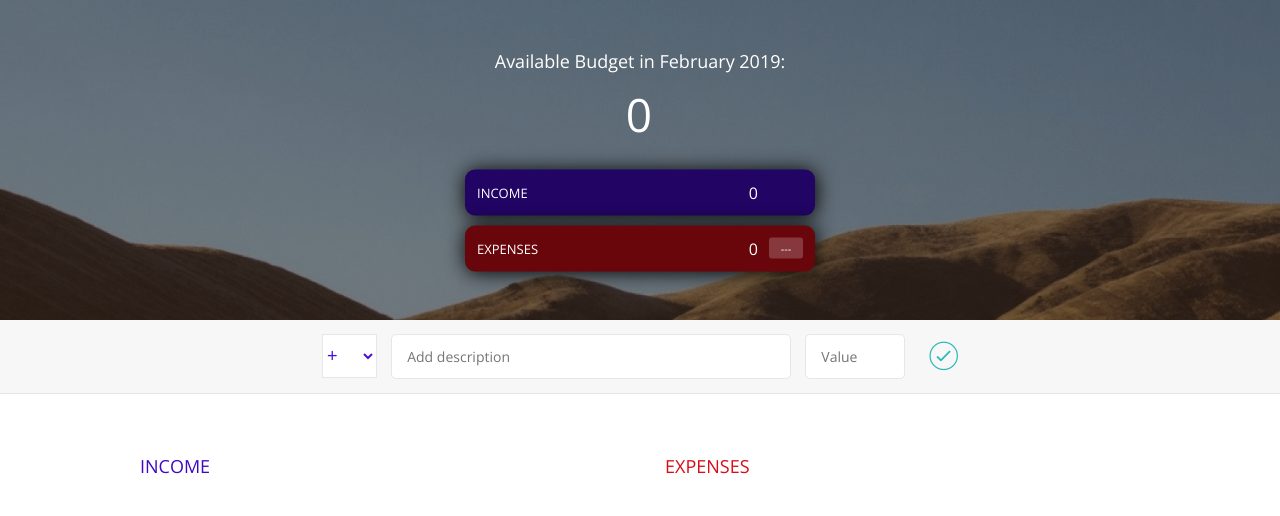
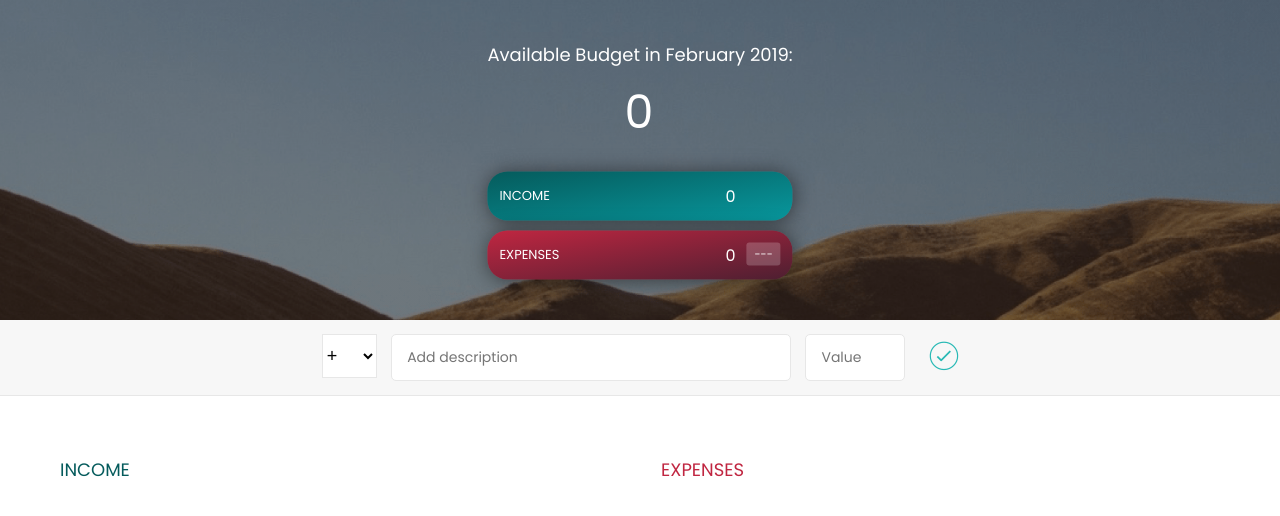
Before and after one commit to ccassob/budgety, a plain HTML site: page index.html in a window 1280 px wide. Drawn offline with nearby package versions, Linux system fonts and the light colour scheme.

Commit message:
Mejorado colores

```diff
--- a/index.html
+++ b/index.html
@@ -3,6 +3,8 @@
     <head>
         <meta charset="UTF-8">
         <link href="https://fonts.googleapis.com/css?family=Open+Sans:100,300,400,600" rel="stylesheet" type="text/css">
+        <link href="https://fonts.googleapis.com/css?family=Poppins" rel="stylesheet">
+        <link href="https://fonts.googleapis.com/css?family=Poppins|Titillium+Web" rel="stylesheet">
         <link href="http://code.ionicframework.com/ionicons/2.0.1/css/ionicons.min.css" rel="stylesheet" type="text/css">
         <link type="text/css" rel="stylesheet" href="style.css">
         <title>Budgety</title>
--- a/style.css
+++ b/style.css
@@ -15,8 +15,8 @@
 }
 
 body {
-    color: rgb(75, 13, 219);
-    font-family: Open Sans;
+    color: black;
+    font-family: 'Poppins', sans-serif;
     font-size: 16px;
     position: relative;
     height: 100vh;
@@ -24,8 +24,8 @@ body {
 }
 
 .right { float: right; }
-.red { color: red !important; }
-.red-focus:focus { border: 1px solid #FF5049 !important; }
+.red { color: #C02641 !important; }
+.red-focus:focus { border: 1px solid #D24C64 !important; }
 
 /**********************************************
 *** TOP PART
@@ -33,6 +33,7 @@ body {
 
 .top {
     height: 40vh;
+    min-height: 280px;
     background-image: linear-gradient(rgba(0, 0, 0, 0.35), rgba(0, 0, 0, 0.35)), url(back.png);
     background-size: cover;
     background-position: center;
@@ -41,7 +42,8 @@ body {
 
 .budget {
     position: absolute;
-    width: 350px;
+    min-width: 250px;
+    max-width: 350px;
     top: 50%;
     left: 50%;
     transform: translate(-50%, -50%);
@@ -67,25 +69,24 @@ body {
 .budget__expenses {
     padding: 12px;
     text-transform: uppercase;
-    border-radius: 10px;
-    box-shadow: 1px 1px 20px black;
-
+    border-radius: 20px;
+    box-shadow: 1px 1px 20px rgba(0, 0, 0, 0.5);
 }
 
 .budget__income:hover,
 .budget__expenses:hover {
     box-shadow: 1px 1px 20px whitesmoke;
-    border: 1px rgba(255, 255, 255, 0.8) solid;
+    border: 1px white solid;
+    border-radius: 20px;
 }
 
 .budget__income {
     margin-bottom: 10px;
-    background-color: rgb(33, 4, 100);
+    background-image:  linear-gradient(to bottom right, #055B5C, #08979D);
 }
 
 .budget__expenses {
-
-    background-color: rgb(104, 6, 11);
+    background-image:  linear-gradient(to bottom right, #C02641 , #4D1F31);
 }
 
 .budget__income--text,
@@ -187,19 +188,20 @@ body {
 
 /***** LISTS *****/
 .container {
-    width: 1000px;
-    margin: 60px auto;
+    display: flex;
+    flex-flow: row wrap;
+    min-width: 550px;
+    width: 90vw;
+    margin: 60px 50px;
 }
 
 .income {
-    float: left;
-    width: 475px;
+    flex: 1;
     margin-right: 50px;
 }
 
 .expenses {
-    float: left;
-    width: 475px;
+    flex: 1;
 }
 
 h2 {
@@ -209,8 +211,8 @@ h2 {
     margin-bottom: 15px;
 }
 
-.icome__title { color: rgb(64, 8, 194);; }
-.expenses__title { color: rgb(216, 13, 23); }
+.icome__title { color: #055B5C; padding-left: 10px; }
+.expenses__title { color: #C02641; padding-left: 10px; }
 
 .item {
     padding: 13px;
@@ -243,13 +245,13 @@ h2 {
 
 .income .item__value,
 .income .item__delete--btn {
-    color: #28B9B5;
+    color: #055B5C;
 }
 
 .expenses .item__value,
 .expenses .item__percentage,
 .expenses .item__delete--btn {
-    color: #FF5049;
+    color: #C02641;
 }
 
 
```
